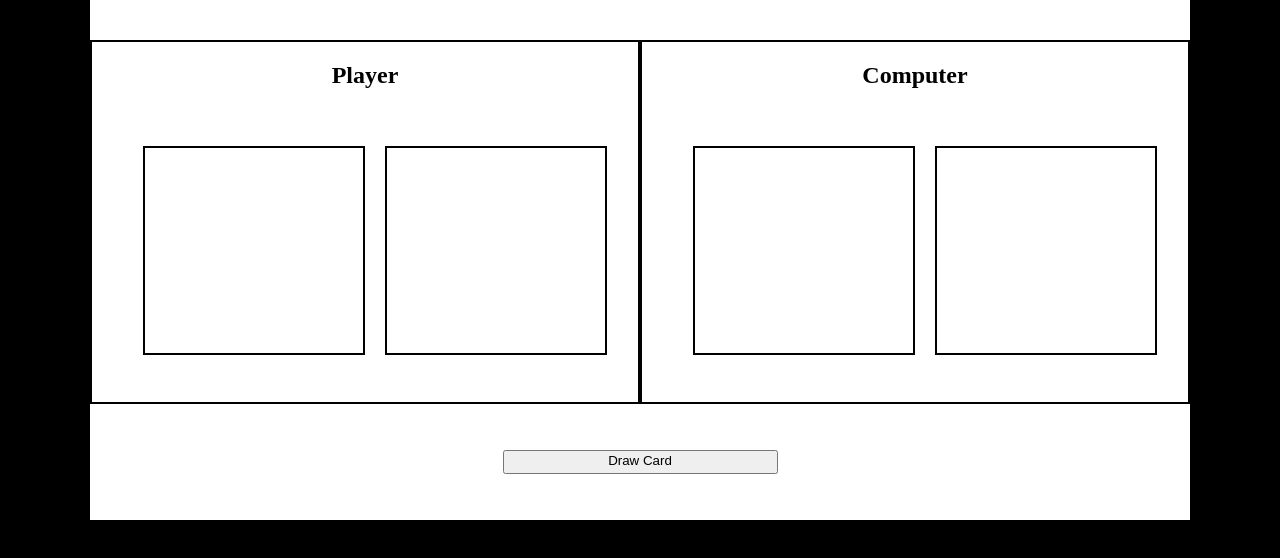
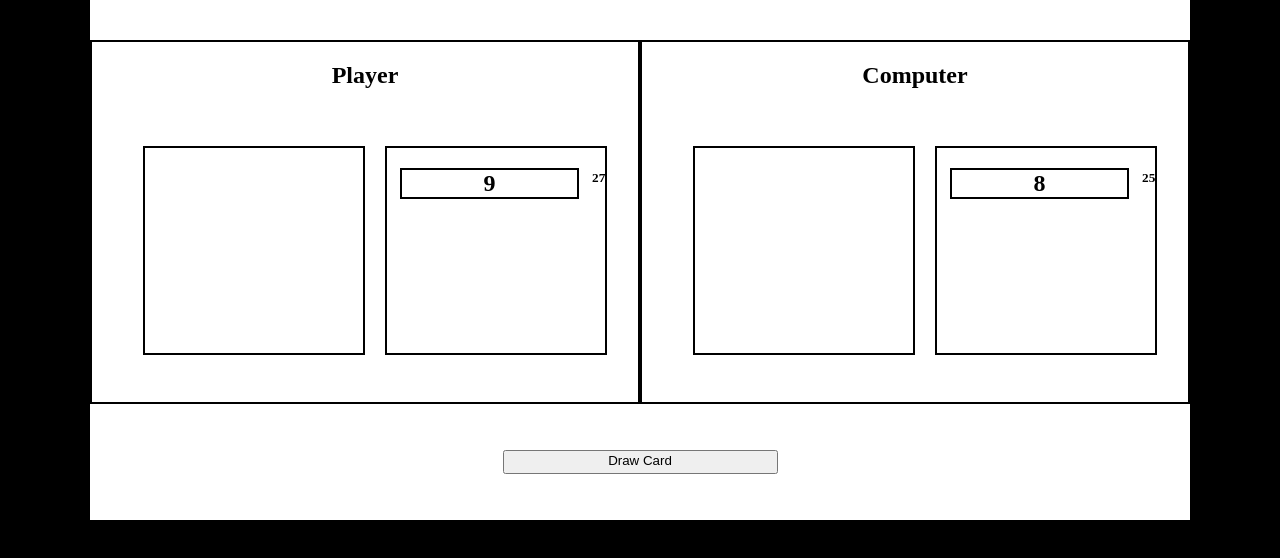
Before and after one commit to emg42/Lamarr, a plain HTML site: page index.html in a window 1280 px wide. Both pictures are taken after a click on the button "Draw Card". Shown: the part 180-738 px from the top of the page. Drawn offline with Linux system fonts and the light colour scheme.

Commit message:
working but messy

```diff
--- a/index.html
+++ b/index.html
@@ -17,7 +17,7 @@
             <div class="deck">
 
             </div>
-            <div class="card">
+            <div class="card" id="player-card">
 
             </div>
           </div>
@@ -28,7 +28,7 @@
             <div class="deck">
 
             </div>
-            <div class="card">
+            <div class="card" id="computer-card">
 
             </div>
         </div>
--- a/main.js
+++ b/main.js
@@ -1,3 +1,9 @@
+let button = document.querySelector("button");
+button.addEventListener("click", playHand);
+
+let playerCardDiv = document.querySelector("#player-card");
+let compCardDiv = document.querySelector("#computer-card");
+
 
 function createDeck() {
   let deck = [];
@@ -49,15 +55,12 @@ let numDeck = makeValueDeck(freshDeck);
 
 let compDeck = numDeck.slice(0,26);
 let playerDeck = numDeck.slice(26);
-console.log(compDeck.length);
-console.log(playerDeck.length);
 
 let warDeck = [];
 let warNum = 0;
 let numHands = 0;
 
 function war(p, c) {
-  console.log("war");
   warNum += 1;
   warDeck.push(p);
   warDeck.push(c);
@@ -78,7 +81,9 @@ function playHand() {
   numHands += 1;
   let playerCard = playerDeck.pop();
   let compCard = compDeck.pop();
+
   if (playerCard > compCard) {
+    console.log("player wins");
     playerDeck.unshift(playerCard, compCard);
     if (warDeck.length) {
       for (let i = 0; i < warDeck.length; i++) {
@@ -87,6 +92,7 @@ function playHand() {
       warDeck = [];
     }
   } else if (compCard > playerCard) {
+    console.log("comp wins");
     compDeck.unshift(compCard, playerCard);
     if (warDeck.length) {
       for (let i = 0; i < warDeck.length; i++) {
@@ -99,10 +105,12 @@ function playHand() {
       war(playerCard, compCard);
     }
   }
+  playerCardDiv.innerHTML = `<h1>${playerCard}</h1>
+    <br>
+    <h5>${playerDeck.length}</h5>
+    `;
+  compCardDiv.innerHTML = `<h1>${compCard}</h1>
+    <br>
+    <h5>${compDeck.length}</h5>
+    `;
 }
-
-while (playerDeck.length > 0 && compDeck.length > 0) {
-  playHand();
-  console.log(playerDeck.length + " " + compDeck.length);
-}
-console.log("Num Hands " + numHands + " NumWars " + warNum);
```
